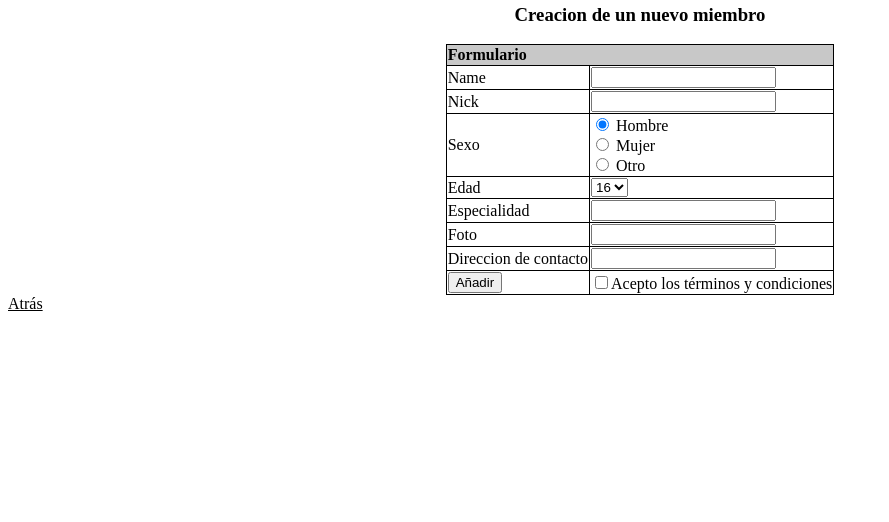
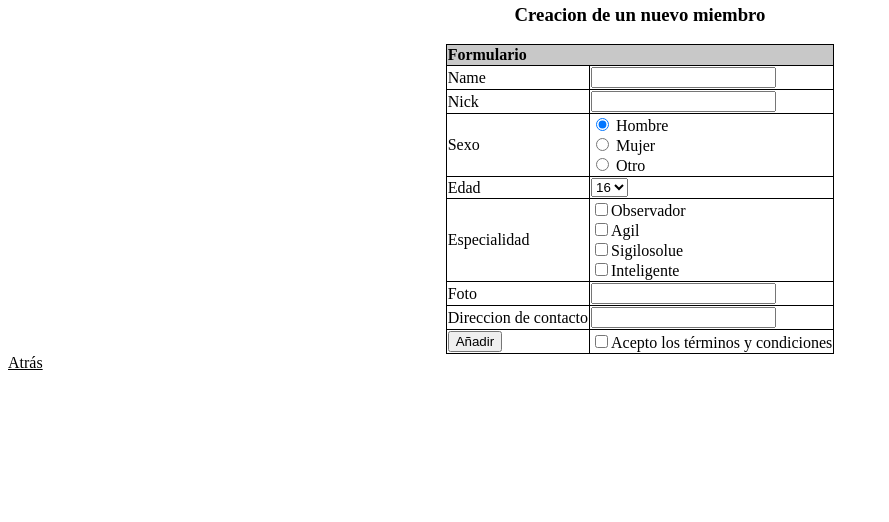
Before and after one commit to Miguelo0098/pw, a PHP site: page /addemployee.php in a window 1280 px wide. Shown: the part 190-712 px from the top of the page, without its empty margins (0-889 px from the left). Run offline with PHP 8.4, Linux system fonts and the light colour scheme.

Commit message:
added checkboxes

```diff
--- a/practicas/practica4/addemployee.php
+++ b/practicas/practica4/addemployee.php
@@ -44,7 +44,7 @@
         $agent[3] = $_POST['gender'];
         $agent[4] = $_POST['edad'];
         $agent[5] = $_POST['photo'];
-        $agent[6] = $_POST['specialty'];
+        $agent[6] = implode(',', $_POST['specialty']);
         $agent[7] = $_POST['contactInfo'];
 
 
@@ -92,7 +92,7 @@ echo <<<_END
 			<td>Sexo</td>
 			<td><input type="radio" name="gender" value="Hombre" checked> Hombre<br>
 			<input type="radio" name="gender" value="Mujer"> Mujer<br>
-			<input type="radio" name="gender" value="Otro"> Otro</tr>
+			<input type="radio" name="gender" value="Otro"> Otro</tr></td>
 		</tr>
 		<tr align="left">
 			<td>Edad</td>
@@ -106,7 +106,11 @@ echo <<<_END
 		</tr>
 		<tr align="left">
 			<td>Especialidad</td>
-			<td><input type="text" name="specialty" value="" required></td>
+			<td><input type="checkbox" name="specialty[]" value="Observador">Observador<br>
+			<input type="checkbox" name="specialty[]" value="Agil">Agil<br>
+			<input type="checkbox" name="specialty[]" value="Sigiloso">Sigilosolue<br>
+			<input type="checkbox" name="specialty[]" value="Inteligente">Inteligente<br>
+			</td>
 		</tr>
 		<tr align="left">
 			<td>Foto</td>
```
